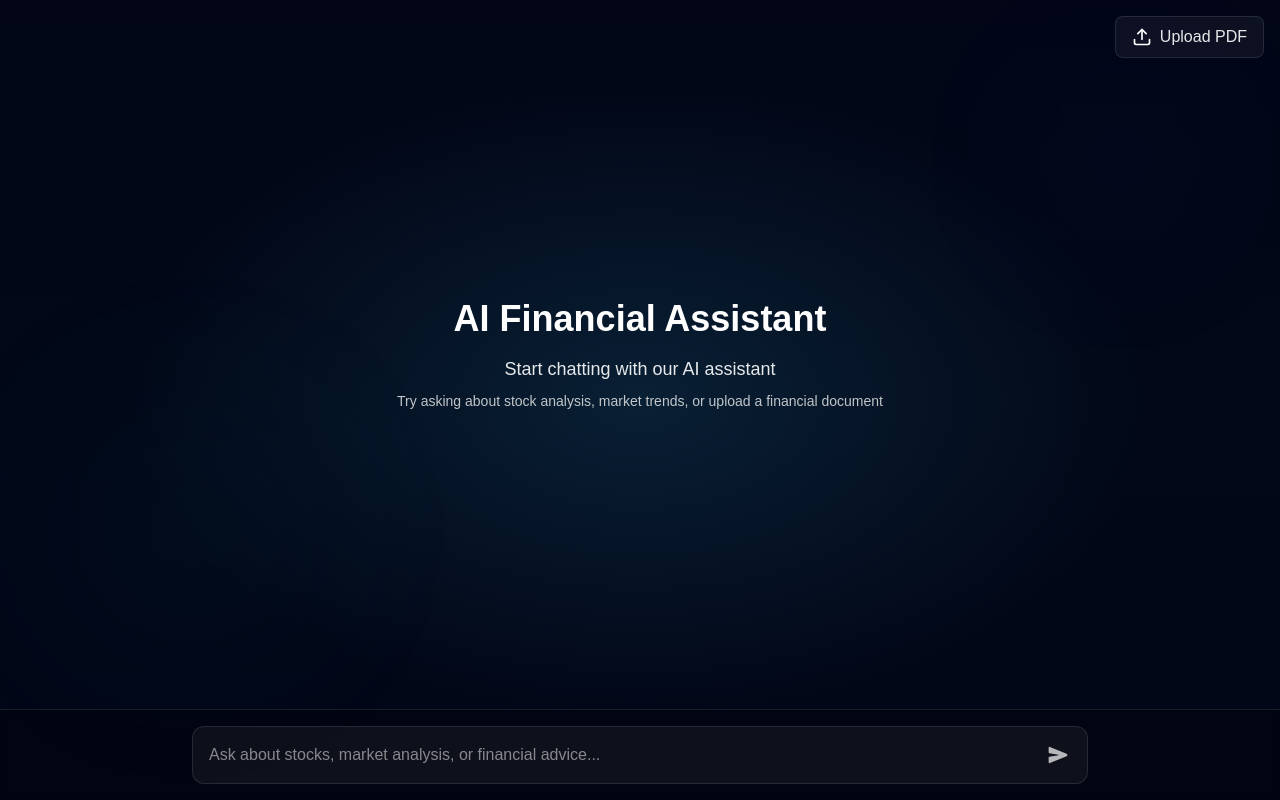
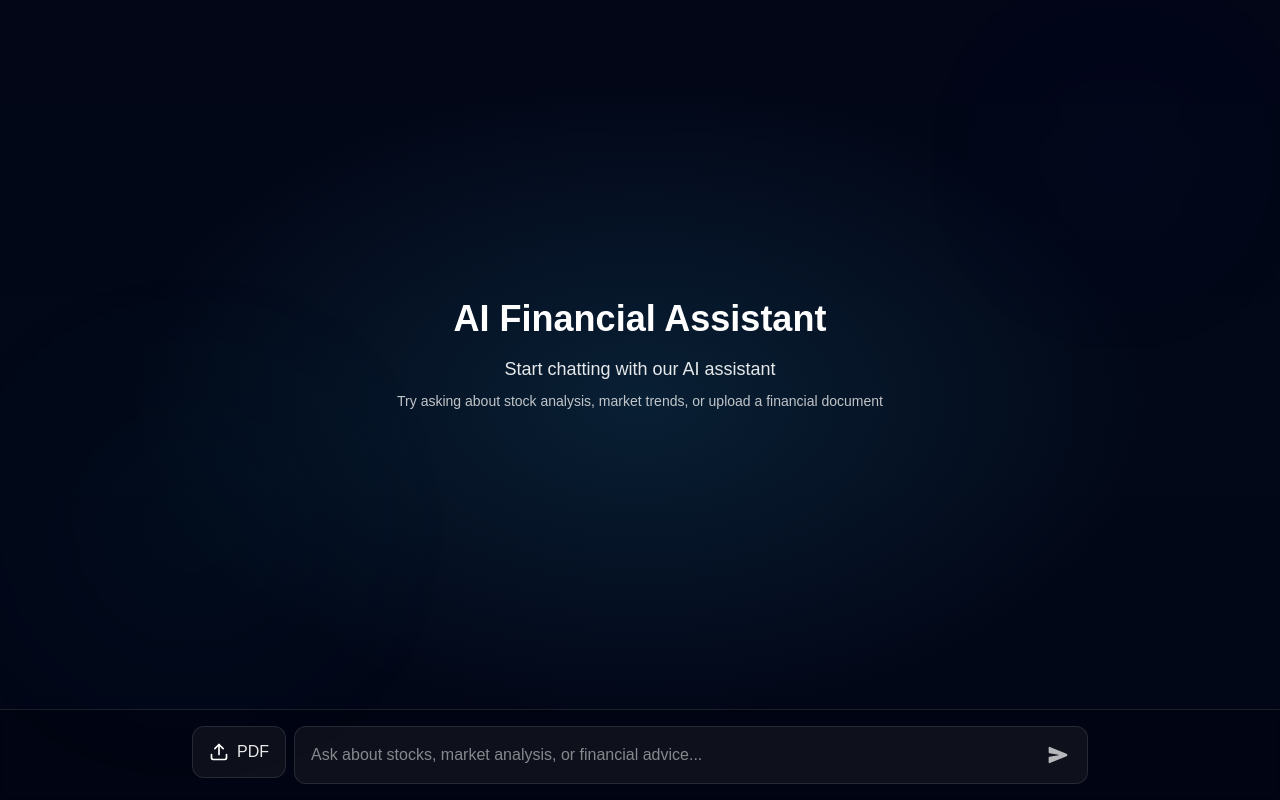
Before and after one commit to natthawat141/ai-front, a Next.js app: page / in a window 1280 px wide. Built offline with nearby package versions, Linux system fonts and the light colour scheme.

Commit message:
commit voice

```diff
--- a/package.json
+++ b/package.json
@@ -9,6 +9,7 @@
     "lint": "next lint"
   },
   "dependencies": {
+    "@google-cloud/text-to-speech": "^5.6.0",
     "@radix-ui/react-separator": "^1.1.0",
     "@radix-ui/react-slot": "^1.1.0",
     "@tailwindcss/typography": "^0.5.15",
@@ -27,6 +28,7 @@
     "react-chartjs-2": "^5.2.0",
     "react-dom": "19.0.0-rc-66855b96-20241106",
     "react-icons": "^5.3.0",
+    "react-speech-kit": "^3.0.1",
     "tailwind-merge": "^2.5.4",
     "tailwindcss-animate": "^1.0.7"
   },
--- a/src/app/components/ChatInput.tsx
+++ b/src/app/components/ChatInput.tsx
@@ -1,42 +1,58 @@
+//app/components/ChatInput.tsx
+'use client'
 
-'use client'
 import { IoSend } from 'react-icons/io5'
-import { FiRefreshCw } from 'react-icons/fi'
+import { FiUpload } from 'react-icons/fi'
 import { motion } from 'framer-motion'
 
 interface ChatInputProps {
   input: string
   setInput: (value: string) => void
   loading: boolean
+  uploading: boolean
   uploadedFile: any
-  handleReupload: () => void
   sendMessage: (e: React.FormEvent) => void
+  onFileSelect: (file: File) => void
 }
 
 export const ChatInput = ({
   input,
   setInput,
   loading,
+  uploading,
   uploadedFile,
-  handleReupload,
-  sendMessage
+  sendMessage,
+  onFileSelect
 }: ChatInputProps) => {
   return (
     <div className="border-t border-white/10 p-4 bg-black/20 backdrop-blur-sm">
       <form onSubmit={sendMessage} className="max-w-4xl mx-auto flex gap-2">
-        {uploadedFile && (
-          <motion.button
-            type="button"
-            onClick={handleReupload}
+        {!uploadedFile && (
+          <motion.div
             initial={{ opacity: 0, scale: 0.9 }}
             animate={{ opacity: 1, scale: 1 }}
-            className="flex items-center justify-center flex-shrink-0 w-12 h-12
-              bg-white/5 hover:bg-white/10 border border-white/10 rounded-xl
-              transition-all group backdrop-blur-sm"
-            title="Upload new file"
           >
-            <FiRefreshCw className="w-5 h-5 text-white/70 group-hover:text-cyan-400" />
-          </motion.button>
+            <input
+              type="file"
+              accept=".pdf"
+              onChange={(e) => e.target.files?.[0] && onFileSelect(e.target.files[0])}
+              className="hidden"
+              id="file-upload"
+            />
+            <label
+              htmlFor="file-upload"
+              className="flex items-center gap-2 px-4 py-3 bg-white/5 hover:bg-white/10
+                border border-white/10 rounded-xl cursor-pointer transition-all group backdrop-blur-sm
+                disabled:opacity-50 disabled:cursor-not-allowed h-[52px]"
+            >
+              <FiUpload className={`w-5 h-5 text-white group-hover:text-cyan-400
+                ${uploading ? 'animate-spin' : ''}`}
+              />
+              <span className="text-white/90 group-hover:text-white font-medium">
+                {uploading ? 'Analyzing...' : 'PDF'}
+              </span>
+            </label>
+          </motion.div>
         )}
 
         <div className="relative flex-1">
--- /dev/null
+++ b/src/app/components/analysis/TextToSpeech.tsx
@@ -0,0 +1,65 @@
+'use client'
+
+import { useState } from 'react'
+import { motion } from 'framer-motion'
+import { FiVolume2, FiVolumeX } from 'react-icons/fi'
+import { useSpeechSynthesis } from 'react-speech-kit'
+
+interface TextToSpeechProps {
+  text: string
+  className?: string
+  lang?: 'th-TH' | 'en-US'
+}
+
+export const TextToSpeech: React.FC<TextToSpeechProps> = ({
+  text,
+  className = "",
+  lang = 'th-TH'
+}) => {
+  const [isPlaying, setIsPlaying] = useState(false)
+  const { speak, cancel, speaking, voices } = useSpeechSynthesis()
+
+  const handleSpeak = () => {
+    if (!text) return
+
+    if (isPlaying) {
+      cancel()
+      setIsPlaying(false)
+      return
+    }
+
+    // หาเสียงภาษาไทย
+    const thaiVoice = voices.find(voice =>
+      voice.lang === 'th-TH' ||
+      voice.lang.startsWith('th')
+    )
+
+    speak({
+      text,
+      voice: thaiVoice,
+      rate: 1.0,
+      pitch: 1.0,
+      volume: 1.0,
+      lang,
+      onEnd: () => setIsPlaying(false)
+    })
+
+    setIsPlaying(true)
+  }
+
+  return (
+    <motion.button
+      onClick={handleSpeak}
+      className={`p-2 hover:bg-white/10 rounded-lg transition-colors ${className}`}
+      title={isPlaying ? 'หยุดอ่าน' : 'อ่านข้อความ'}
+      whileHover={{ scale: 1.05 }}
+      whileTap={{ scale: 0.95 }}
+    >
+      {isPlaying ? (
+        <FiVolumeX className="w-5 h-5 text-cyan-400" />
+      ) : (
+        <FiVolume2 className="w-5 h-5 text-cyan-400" />
+      )}
+    </motion.button>
+  )
+}
--- a/src/app/page.tsx
+++ b/src/app/page.tsx
@@ -1,4 +1,10 @@
+// app/page.tsx
 'use client'
+
+/**
+ * Main Page Component
+ * Implements AI Financial Assistant with chat and PDF analysis capabilities
+ */
 
 import { useState, useRef, useEffect } from 'react'
 import { motion, AnimatePresence } from 'framer-motion'
@@ -6,8 +12,9 @@ import { FiUpload, FiAlertCircle } from 'react-icons/fi'
 import { ChatInput } from './components/ChatInput'
 import AnalysisResult from './components/analysis/AnalysisResult'
 import type { AnalysisData } from './components/analysis/types'
+import {TextToSpeech} from './components/analysis/TextToSpeech'  // เพิ่ม import
 
-// Types
+// Type Definitions
 interface Message {
   id: string
   role: 'user' | 'assistant'
@@ -22,7 +29,7 @@ interface UploadedFile {
   timestamp: Date
 }
 
-// Components
+// Loading Component
 const LoadingIndicator = () => (
   <motion.div
     initial={{ opacity: 0 }}
@@ -35,8 +42,9 @@ const LoadingIndicator = () => (
       <div className="w-2 h-2 bg-cyan-400 rounded-full animate-bounce delay-200" />
     </div>
   </motion.div>
-);
+)
 
+// Error Display Component
 const ErrorMessage: React.FC<{ message: string }> = ({ message }) => (
   <motion.div
     initial={{ opacity: 0 }}
@@ -46,24 +54,34 @@ const ErrorMessage: React.FC<{ message: string }> = ({ message }) => (
     <FiAlertCircle className="w-5 h-5" />
     <p>{message}</p>
   </motion.div>
-);
+)
 
-export default function ChatPage() {
-  const [messages, setMessages] = useState<Message[]>([])
-  const [input, setInput] = useState('')
-  const [loading, setLoading] = useState(false)
-  const [uploading, setUploading] = useState(false)
-  const [uploadedFile, setUploadedFile] = useState<UploadedFile | null>(null)
-  const [error, setError] = useState<string | null>(null)
+/**
+ * Main Page Component
+ * Contains all the logic for chat, file upload, and UI management
+ */
+export default function Page() {
+  // State Management
+  const [messages, setMessages] = useState<Message[]>([])        // Chat messages
+  const [input, setInput] = useState('')                        // Input field
+  const [loading, setLoading] = useState(false)                 // Message loading
+  const [uploading, setUploading] = useState(false)            // File upload loading
+  const [uploadedFile, setUploadedFile] = useState<UploadedFile | null>(null)  // Current file
+  const [error, setError] = useState<string | null>(null)      // Error state
 
-  const messagesEndRef = useRef<HTMLDivElement>(null)
-  const fileInputRef = useRef<HTMLInputElement>(null)
+  // Refs
+  const messagesEndRef = useRef<HTMLDivElement>(null)          // For auto-scroll
+  const fileInputRef = useRef<HTMLInputElement>(null)          // File input reference
 
+  // Auto-scroll effect
   useEffect(() => {
     messagesEndRef.current?.scrollIntoView({ behavior: "smooth" })
   }, [messages])
 
-  // Validation
+  /**
+   * File Validation
+   * Checks file type and size constraints
+   */
   const validateFile = (file: File): boolean => {
     if (!file.type.includes('pdf')) {
       setError('Please upload a PDF file')
@@ -76,6 +94,10 @@ export default function ChatPage() {
     return true
   }
 
+  /**
+   * File Upload Handler
+   * Processes PDF upload and triggers analysis
+   */
   const handleFileUpload = async (file: File) => {
     if (!file || !validateFile(file)) return
     setError(null)
@@ -90,21 +112,18 @@ export default function ChatPage() {
         body: formData,
       })
 
-      if (!response.ok) {
-        throw new Error(`HTTP error! status: ${response.status}`)
-      }
+      if (!response.ok) throw new Error(`HTTP error! status: ${response.status}`)
 
       const data = await response.json()
+      if (!data.result) throw new Error('Invalid response format')
 
-      if (!data.result) {
-        throw new Error('Invalid response format')
-      }
-
+      // Update states with successful upload
       setUploadedFile({
         name: file.name,
         timestamp: new Date()
       })
 
+      // Add messages for file upload and analysis
       setMessages(prev => [...prev,
       {
         id: crypto.randomUUID(),
@@ -121,6 +140,7 @@ export default function ChatPage() {
       }
       ])
     } catch (error) {
+      // Error handling
       console.error('Error:', error)
       const errorMessage = error instanceof Error ? error.message : 'An unknown error occurred'
       setError(errorMessage)
@@ -136,16 +156,33 @@ export default function ChatPage() {
     }
   }
 
+  /**
+   * File Selection Handler
+   * Bridge between file selection and upload
+   */
+  const handleFileSelect = async (file: File) => {
+    await handleFileUpload(file)
+  }
+
+  /**
+   * Re-upload Handler
+   * Triggers new file selection
+   */
   const handleReupload = () => {
     setError(null)
     fileInputRef.current?.click()
   }
 
+  /**
+   * Message Send Handler
+   * Processes user messages and gets AI responses
+   */
   const sendMessage = async (e: React.FormEvent) => {
     e.preventDefault()
     if (!input.trim()) return
     setError(null)
 
+    // Create and add user message
     const userMessage: Message = {
       id: crypto.randomUUID(),
       role: 'user',
@@ -158,24 +195,19 @@ export default function ChatPage() {
     setLoading(true)
 
     try {
+      // Send message to API
       const response = await fetch('https://xawfeg5xdu3cnj-7860.proxy.runpod.net/chat', {
         method: 'POST',
-        headers: {
-          'Content-Type': 'application/json',
-        },
+        headers: { 'Content-Type': 'application/json' },
         body: JSON.stringify({ message: input }),
       })
 
-      if (!response.ok) {
-        throw new Error(`HTTP error! status: ${response.status}`)
-      }
+      if (!response.ok) throw new Error(`HTTP error! status: ${response.status}`)
 
       const data = await response.json()
+      if (!data.response) throw new Error('Invalid response format')
 
-      if (!data.response) {
-        throw new Error('Invalid response format')
-      }
-
+      // Add AI response
       setMessages(prev => [...prev, {
         id: crypto.randomUUID(),
         role: 'assistant',
@@ -183,6 +215,7 @@ export default function ChatPage() {
         timestamp: new Date()
       }])
     } catch (error) {
+      // Error handling
       console.error('Error:', error)
       const errorMessage = error instanceof Error ? error.message : 'An unknown error occurred'
       setError(errorMessage)
@@ -219,40 +252,9 @@ export default function ChatPage() {
         )}
       </AnimatePresence>
 
-      {/* Upload Button */}
-      <AnimatePresence>
-        {!uploadedFile && (
-          <motion.div
-            className="absolute top-4 right-4 z-10"
-            initial={{ opacity: 0, scale: 0.9 }}
-            animate={{ opacity: 1, scale: 1 }}
-            exit={{ opacity: 0, scale: 0.9 }}
-          >
-            <input
-              ref={fileInputRef}
-              type="file"
-              accept=".pdf"
-              onChange={(e) => e.target.files?.[0] && handleFileUpload(e.target.files[0])}
-              className="hidden"
-            />
-            <button
-              onClick={() => fileInputRef.current?.click()}
-              disabled={uploading}
-              className="flex items-center gap-2 px-4 py-2 bg-white/5 hover:bg-white/10
-                border border-white/10 rounded-lg transition-all group backdrop-blur-sm
-                disabled:opacity-50 disabled:cursor-not-allowed"
-            >
-              <FiUpload className={`w-5 h-5 text-white group-hover:text-cyan-400
-                ${uploading ? 'animate-spin' : ''}`}
-              />
-              <span className="text-white/90 group-hover:text-white font-medium">
-                {uploading ? 'Analyzing...' : 'Upload PDF'}
-              </span>
-            </button>
-          </motion.div>
-        )}
-      </AnimatePresence>
 
+
+      {/* Messages Area */}
       {/* Messages Area */}
       <div className="flex-1 overflow-y-auto p-6 space-y-4 relative">
         {messages.length === 0 ? (
@@ -273,10 +275,10 @@ export default function ChatPage() {
               key={message.id}
               initial={{ opacity: 0, y: 20 }}
               animate={{ opacity: 1, y: 0 }}
-              className={`flex ${message.role === 'user' ? 'justify-end' : 'justify-start'}`}
+              className={`flex flex-col ${message.role === 'user' ? 'items-end' : 'items-start'}`}
             >
-              <div className={`max-w-[80%] p-4 rounded-xl ${
-                message.role === 'user'
+              {/* ข้อความ */}
+              <div className={`max-w-[80%] p-4 rounded-xl ${message.role === 'user'
                   ? 'bg-gradient-to-r from-cyan-500/90 to-blue-600/90 text-white backdrop-blur-sm'
                   : message.error
                     ? 'bg-red-500/10 backdrop-blur-sm border border-red-500/20 text-red-400'
@@ -290,23 +292,38 @@ export default function ChatPage() {
                   </p>
                 )}
               </div>
+
+              {/* ปุ่มเล่นเสียง - แสดงเฉพาะข้อความจาก assistant */}
+              {message.role === 'assistant' && (
+                <motion.div
+                  initial={{ opacity: 0 }}
+                  animate={{ opacity: 1 }}
+                  className="mt-2 mr-2"
+                >
+                  <TextToSpeech
+                    text={message.analysis ? (message.analysis.ai_recommendations || '') : message.content}
+                    className="bg-white/5 hover:bg-white/10 rounded-full p-2"
+                  />
+                </motion.div>
+              )}
             </motion.div>
           ))
         )}
-
         {(loading || uploading) && <LoadingIndicator />}
         <div ref={messagesEndRef} />
       </div>
-
       {/* Chat Input */}
       <ChatInput
         input={input}
         setInput={setInput}
         loading={loading}
+        uploading={uploading}
         uploadedFile={uploadedFile}
-        handleReupload={handleReupload}
         sendMessage={sendMessage}
+        onFileSelect={handleFileSelect}
       />
+
     </div>
+
   )
 }
```
Also changed, not shown: src/app/components/analysis/AnalysisResult.tsx (+15 -2 lines), src/app/backup.txt (renamed from src/app/backup.tsx), 1 other file (tests, documents, lock files or other folders). Lines whose indentation alone changed are shown as unchanged.
